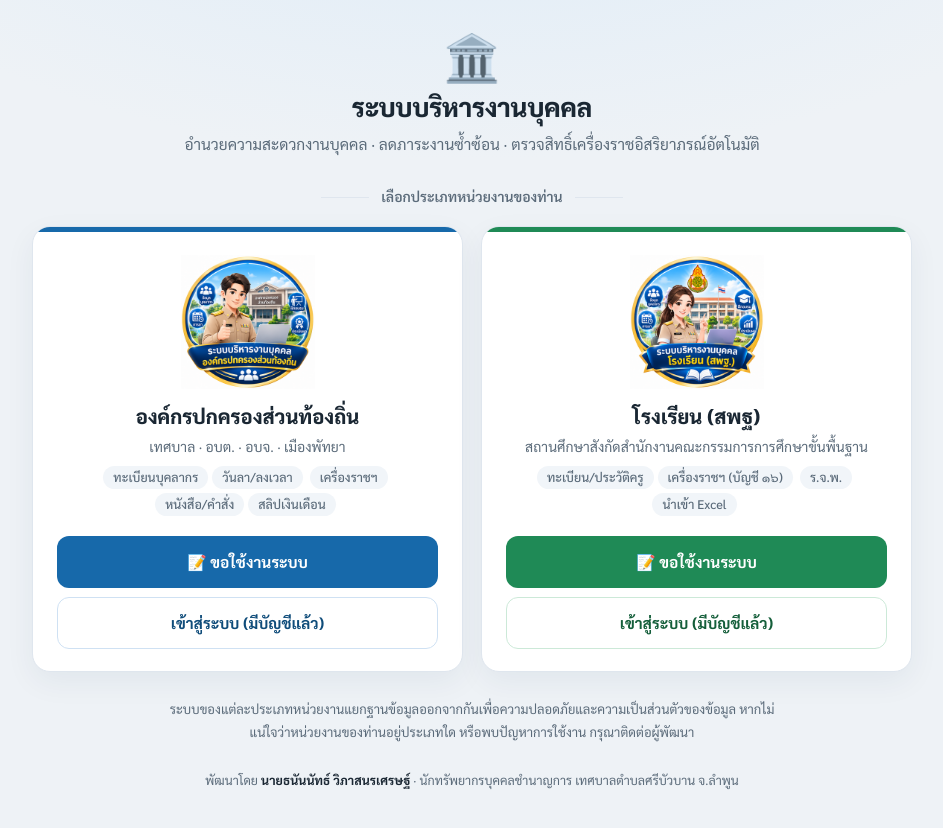
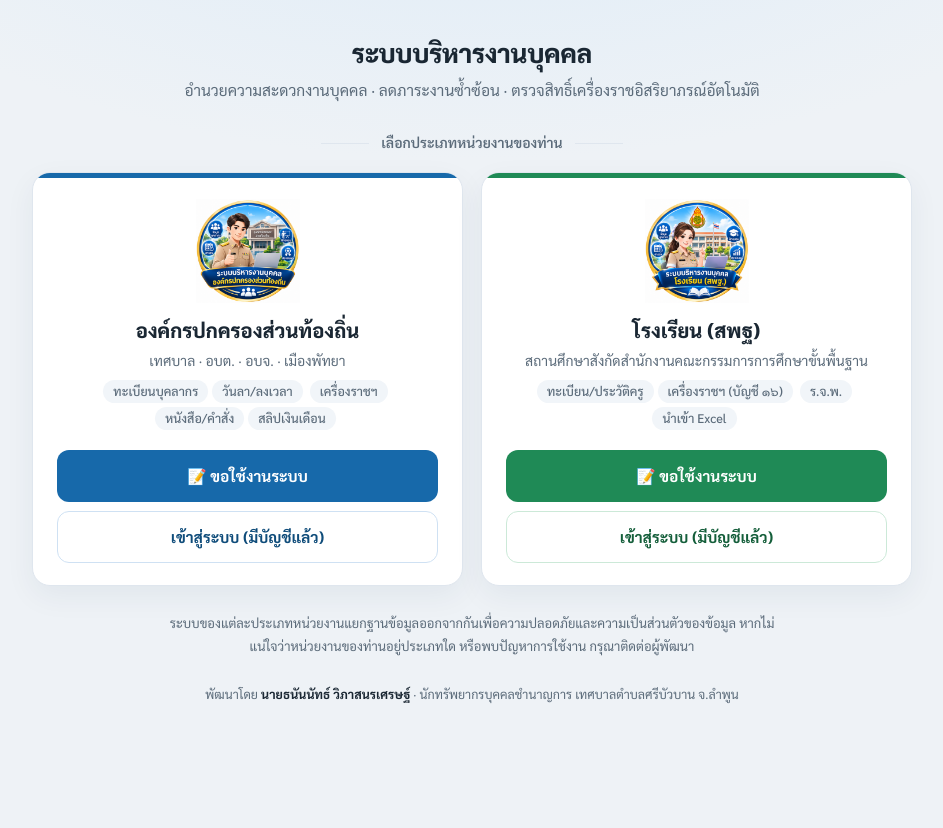
Before and after one commit to hrsbb-cmd/hr-portal, a plain HTML site: page public/index.html in a window 1280 px wide. Shown: the whole page, without its empty margins (168-1111 px from the left). After the commit the page ends 800 px from the top, so only its background shows below. Drawn offline with Linux system fonts and the light colour scheme.

Commit message:
หน้า Landing: ย่อตราเล็กลง (104px) + เอาไอคอน 🏛️ หัวเพจออก เหลือแค่ชื่อระบบ
Co-Authored-By: Claude Opus 4.8 <noreply@anthropic.com>
Claude-Session: https://claude.ai/code/session_01BH9Bk9yKWubU2urVj5PBwn

```diff
--- a/public/index.html
+++ b/public/index.html
@@ -39,7 +39,7 @@
   .card.muni::before{background:var(--muni)}
   .card.school::before{background:var(--school)}
   .ic{width:58px;height:58px;border-radius:15px;display:grid;place-items:center;font-size:30px;margin-bottom:14px}
-  .badge{width:134px;height:134px;object-fit:contain;display:block;margin:2px auto 12px}
+  .badge{width:104px;height:104px;object-fit:contain;display:block;margin:0 auto 12px}
   .card h2,.card .sub,.card .tags{text-align:center}
   .muni .ic{background:var(--muni-soft)}
   .school .ic{background:var(--school-soft)}
@@ -75,7 +75,6 @@
 <body>
 <div class="wrap">
   <header class="top">
-    <div class="crest">🏛️</div>
     <h1>ระบบบริหารงานบุคคล</h1>
     <p>อำนวยความสะดวกงานบุคคล · ลดภาระงานซ้ำซ้อน · ตรวจสิทธิ์เครื่องราชอิสริยาภรณ์อัตโนมัติ</p>
   </header>
```
